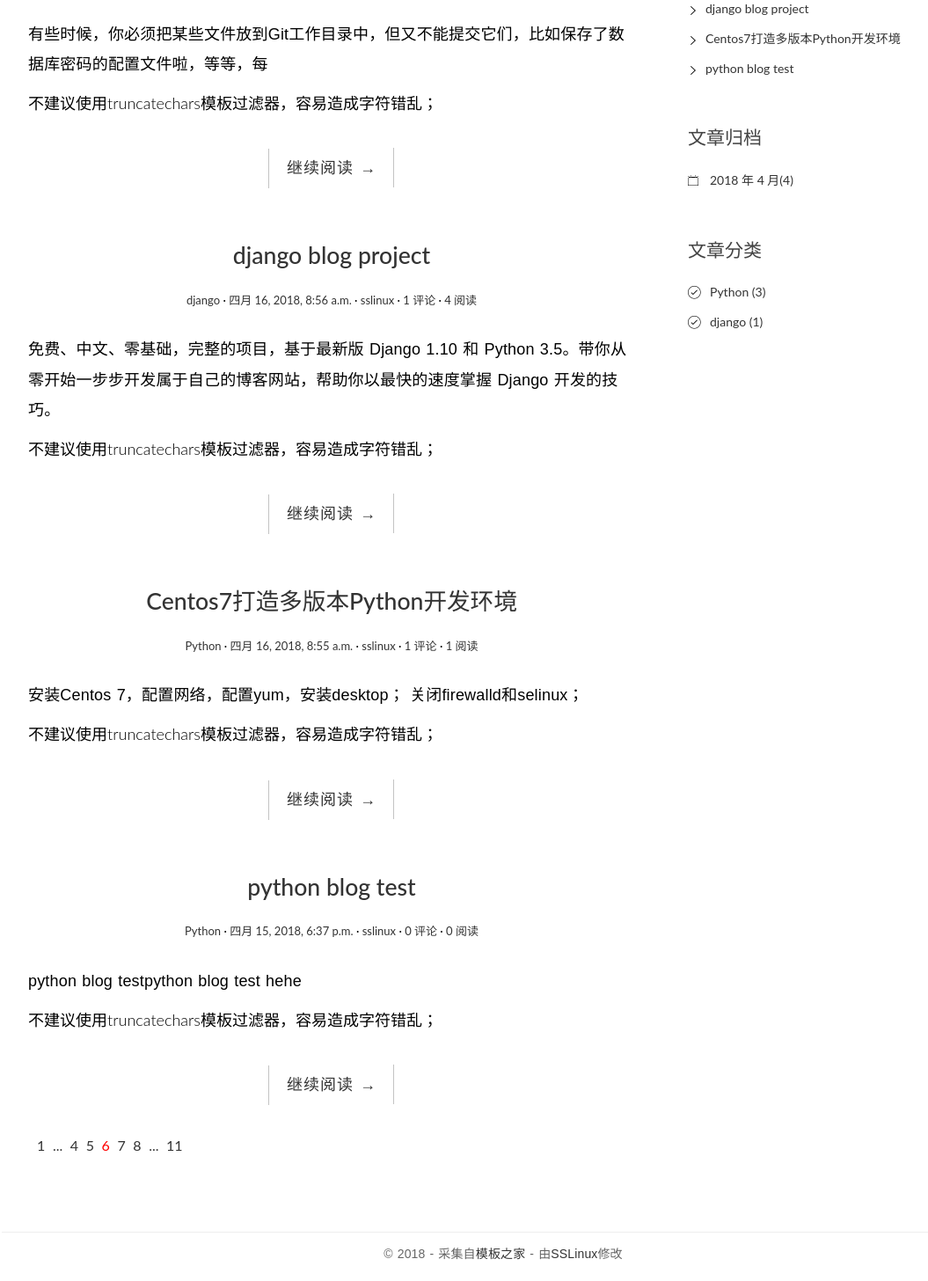
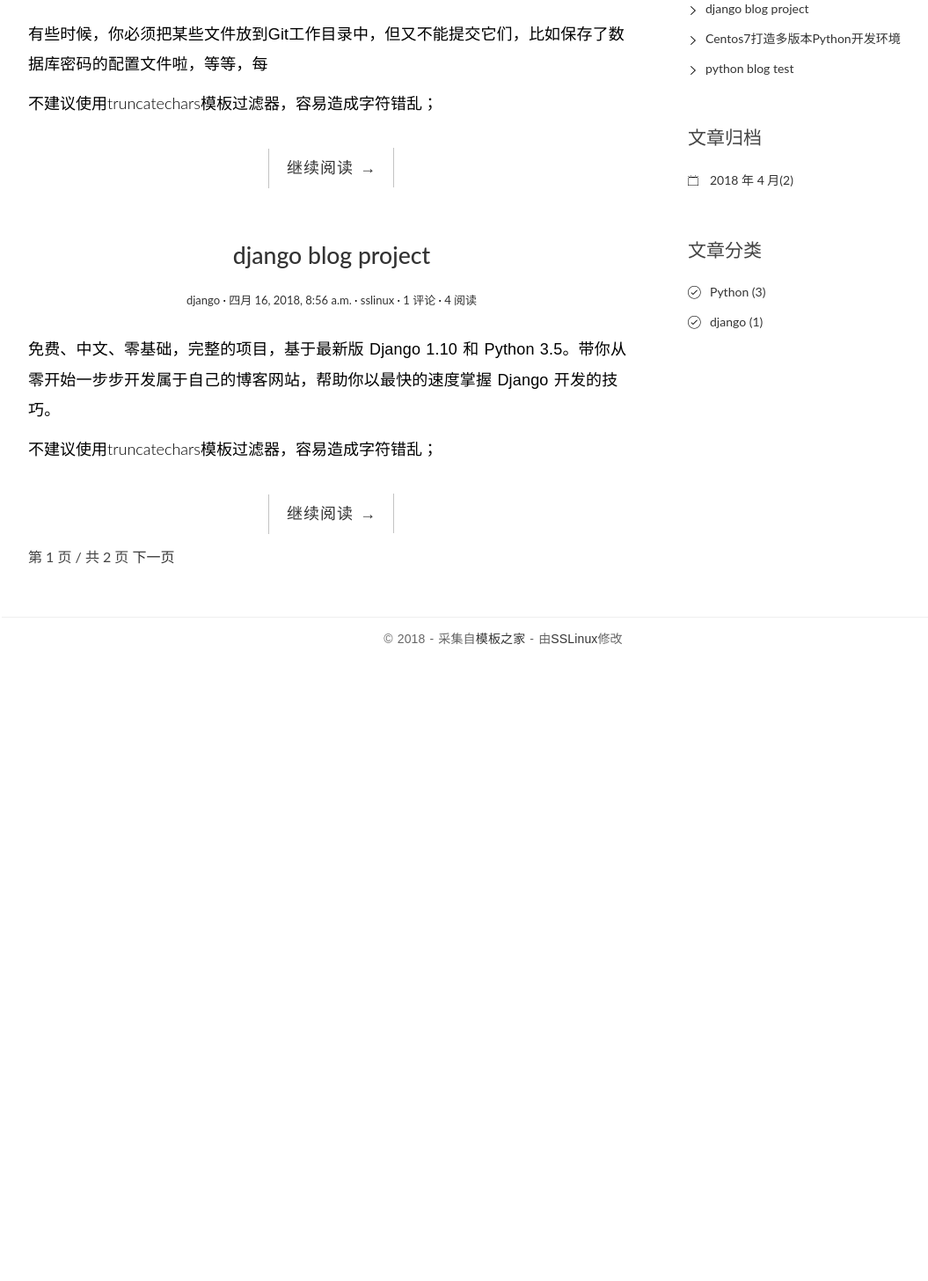
Before and after one commit to sslinux/blog_project, a Django app: page /blog/ in a window 1280 px wide. Shown: the part 260-1716 px from the top of the page at 88% size, without its empty margins (68-1123 px from the left). After the commit the page ends 993 px from the top, so only its background shows below. Run offline with Django 3.2, Linux system fonts and the light colour scheme; data comes from the database, SQL or seed files in the repository; both versions use the stored data as it was after the commit; some libraries are stand-ins or nearby versions.

Commit message:
simple pagination

```diff
--- a/blog/urls.py
+++ b/blog/urls.py
@@ -4,8 +4,10 @@
 app_name = 'blog'
 
 urlpatterns = [
-    url(r'^$',views.index,name='index'),
+    # url(r'^$',views.index,name='index'),
+    url(r'^$',views.IndexView.as_view(), name='index'),
     url(r'^post/(?P<pk>[0-9]+)/$',views.detail,name='detail'),
     url(r'^archives/(?P<year>[0-9]{4})/(?P<month>[0-9]{1,2})/$', views.archives,name='archives'),
-    url(r'^category/(?P<pk>[0-9]+)/$',views.category,name='category'),
+    # url(r'^category/(?P<pk>[0-9]+)/$',views.category,name='category'),
+    url(r'^category/(?P<pk>[0-9]+)/$',views.CategoryView.as_view(),name='category'),
 ]
--- a/blog/views.py
+++ b/blog/views.py
@@ -3,6 +3,7 @@
 from .models import Post, Tag, Category
 import markdown
 from comments.forms import CommentForm
+from django.views.generic import ListView,DetailView
 
 # Create your views here.
 
@@ -10,11 +11,21 @@
 # def index(request):
 #     return render(request,'blog/base.html',context={'title': '我的博客首页', 'welcome': '欢迎访问我的博客首页'})
 
-def index(request):
-    post_list = Post.objects.all()
-    tag_list = Tag.objects.all()
-    category_list = Category.objects.all()
-    return render(request, 'blog/index.html', context={'post_list': post_list,'tag_list': tag_list, 'category_list': category_list})
+# def index(request):
+#     post_list = Post.objects.all()
+#     tag_list = Tag.objects.all()
+#     category_list = Category.objects.all()
+#     return render(request, 'blog/index.html', context={'post_list': post_list,'tag_list': tag_list, 'category_list': category_list})
+
+
+class IndexView(ListView):
+    model = Post
+    template_name = 'blog/index.html'
+    context_object_name = 'post_list'
+    # 指定paginate_by 属性后开启分页功能，其值代表每一页包含多少篇文章；
+    paginate_by = 2
+    # 如果不是用类视图，分页功能可以参考django.cor.paginator的相关文档；
+
 
 def detail(request,pk):
     post = get_object_or_404(Post, pk=pk)
@@ -34,13 +45,105 @@
                }
     return render(request,'blog/detail.html',context={'post': post})
 
+# class PostDetailView(DetailView):
+#     model = Post
+#     template_name = 'blog/detail.html'
+#     context_object_name = 'post'
+#
+#     def get(self,request,*args, **kwargs):
+#         """重写get方法的目的是因为每当文章被访问一次，就得将文章阅读量+1"""
+#         response = super(PostDetailView,self).get(request, *args, **kwargs)
+#         self.object.increase_views()
+#         return response
+#
+#     def get_object(self, queryset=None):
+#         # 重写get_object方法的目的是因为需要对post的body进行渲染；
+#         post = super(PostDetailView,self).get_object(queryset=None)
+#         post.body = markdown.markdown(post.body,extensions=[
+#                                                                 'markdown.extensions.extra',
+#                                                                 'markdown.extensions.codehilite',
+#                                                                 'markdown.extensions.toc',
+#                                                             ])
+#         return post
+#
+#     def get_context_data(self, **kwargs):
+#         """重写get_context_data的目的是因为除了将post传递给模板外,还要将评论表单、post下的评论列表传递给模板。"""
+#         context = super(PostDetailView,self).get_context_data(**kwargs)
+#         form = CommentForm()
+#         comment_list = self.object.comment_set.all()
+#         context.update({
+#             'form': form,
+#             'comment_list': comment_list
+#         })
+#
+#         return context
+
+# 记得在顶部导入 DetailView
+class PostDetailView(DetailView):
+    # 这些属性的含义和 ListView 是一样的
+    model = Post
+    template_name = 'blog/detail.html'
+    context_object_name = 'post'
+
+    def get(self, request, *args, **kwargs):
+        # 覆写 get 方法的目的是因为每当文章被访问一次，就得将文章阅读量 +1
+        # get 方法返回的是一个 HttpResponse 实例
+        # 之所以需要先调用父类的 get 方法，是因为只有当 get 方法被调用后，
+        # 才有 self.object 属性，其值为 Post 模型实例，即被访问的文章 post
+        response = super(PostDetailView, self).get(request, *args, **kwargs)
+
+        # 将文章阅读量 +1
+        # 注意 self.object 的值就是被访问的文章 post
+        self.object.increase_views()
+
+        # 视图必须返回一个 HttpResponse 对象
+        return response
+
+    def get_object(self, queryset=None):
+        # 覆写 get_object 方法的目的是因为需要对 post 的 body 值进行渲染
+        post = super(PostDetailView, self).get_object(queryset=None)
+        post.body = markdown.markdown(post.body,
+                                      extensions=[
+                                          'markdown.extensions.extra',
+                                          'markdown.extensions.codehilite',
+                                          'markdown.extensions.toc',
+                                      ])
+        return post
+
+    def get_context_data(self, **kwargs):
+        # 覆写 get_context_data 的目的是因为除了将 post 传递给模板外（DetailView 已经帮我们完成），
+        # 还要把评论表单、post 下的评论列表传递给模板。
+        context = super(PostDetailView, self).get_context_data(**kwargs)
+        form = CommentForm()
+        comment_list = self.object.comment_set.all()
+        context.update({
+            'form': form,
+            'comment_list': comment_list
+        })
+        return context
+
 def archives(request,year,month):
     post_list = Post.objects.filter(create_time__year=year,
                                     create_time__month=month
                                     )
     return render(request,'blog/index.html',context={'post_list': post_list})
 
-def category(request,pk):
-    cate = get_object_or_404(Category,pk=pk)
-    post_list = Post.objects.filter(category=cate)
-    return render(request,'blog/index.html',context={'post_list': post_list})
+# def category(request,pk):
+#     cate = get_object_or_404(Category,pk=pk)
+#     post_list = Post.objects.filter(category=cate)
+#     return render(request,'blog/index.html',context={'post_list': post_list})
+
+# class CategoryView(ListView):
+#     model = Post
+#     template_name = 'blog/index.html'
+#     context_object_name = 'post_list'
+#
+#     def get_queryset(self):
+#         cate = get_object_or_404(Category,pk=self.kwargs.get('pk'))
+#         return super(CategoryView, self).get_queryset().filter(category=cate)
+
+
+class CategoryView(IndexView):
+    def get_queryset(self):
+        cate = get_object_or_404(Category,pk=self.kwargs.get('pk'))
+        return super(CategoryView, self).get_queryset().filter(category=cate)
--- a/blog_project/settings.py
+++ b/blog_project/settings.py
@@ -25,7 +25,7 @@
 # SECURITY WARNING: don't run with debug turned on in production!
 DEBUG = True
 
-ALLOWED_HOSTS = ['*', 'blog.sslinux.com']
+ALLOWED_HOSTS = []
 
 
 # Application definition
--- a/templates/blog/index.html
+++ b/templates/blog/index.html
@@ -105,26 +105,35 @@
                 {% endfor %}
 
 
-                <!-- 简单分页效果
+                {% if is_paginated %}
                 <div class="pagination-simple">
-                    <a href="#">上一页</a>
-                    <span class="current">第 6 页 / 共 11 页</span>
-                    <a href="#">下一页</a>
+
+                    {% if page_obj.has_previous %}
+                        <a href="?page={{ page_obj.previous_page_number }}">上一页</a>
+                    {% endif %}
+
+                    <span class="current">第 {{ page_obj.number }} 页 / 共 {{ paginator.num_pages }} 页</span>
+
+                    {% if page_obj.has_next %}
+                        <a href="?page={{ page_obj.next_page_number }}">下一页</a>
+                    {% endif %}
+
                 </div>
-                -->
-                <div class="pagination">
-                    <ul>
-                        <li><a href="">1</a></li>
-                        <li><a href="">...</a></li>
-                        <li><a href="">4</a></li>
-                        <li><a href="">5</a></li>
-                        <li class="current"><a href="">6</a></li>
-                        <li><a href="">7</a></li>
-                        <li><a href="">8</a></li>
-                        <li><a href="">...</a></li>
-                        <li><a href="">11</a></li>
-                    </ul>
-                </div>
+                {% endif %}
+
+{#                <div class="pagination">#}
+{#                    <ul>#}
+{#                        <li><a href="">1</a></li>#}
+{#                        <li><a href="">...</a></li>#}
+{#                        <li><a href="">4</a></li>#}
+{#                        <li><a href="">5</a></li>#}
+{#                        <li class="current"><a href="">6</a></li>#}
+{#                        <li><a href="">7</a></li>#}
+{#                        <li><a href="">8</a></li>#}
+{#                        <li><a href="">...</a></li>#}
+{#                        <li><a href="">11</a></li>#}
+{#                    </ul>#}
+{#                </div>#}
         {% endblock %}
 
             <aside class="col-md-4">
```
Also changed, not shown: db.sqlite3.
